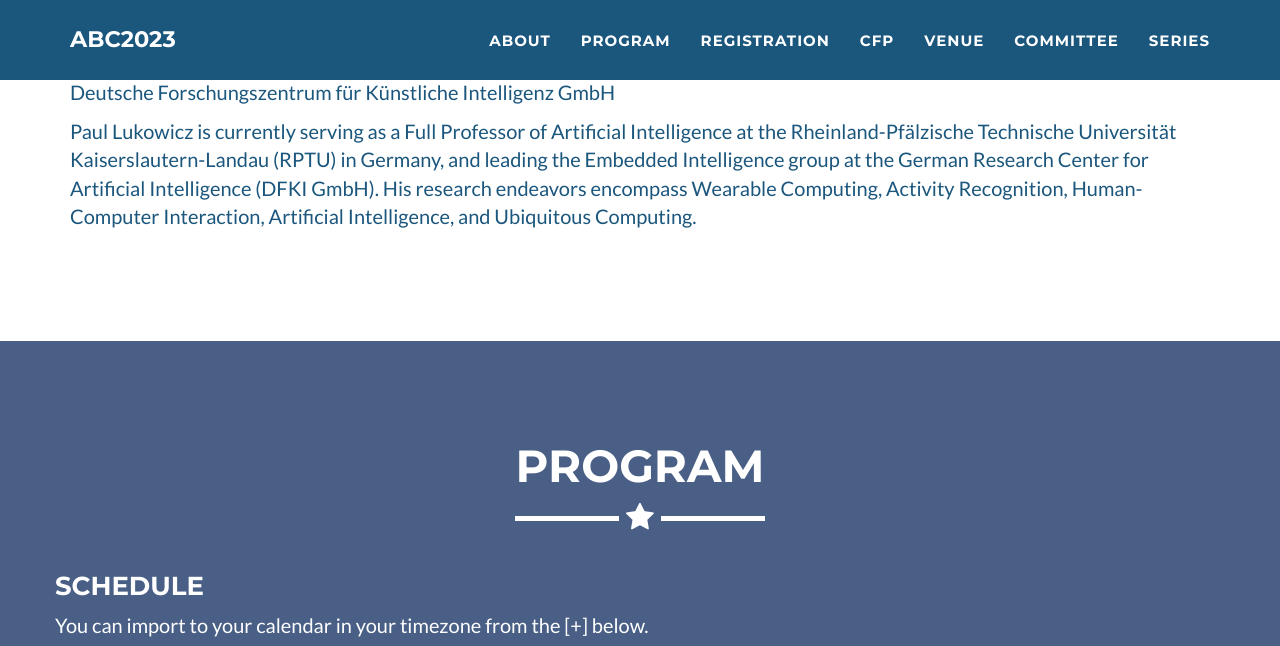
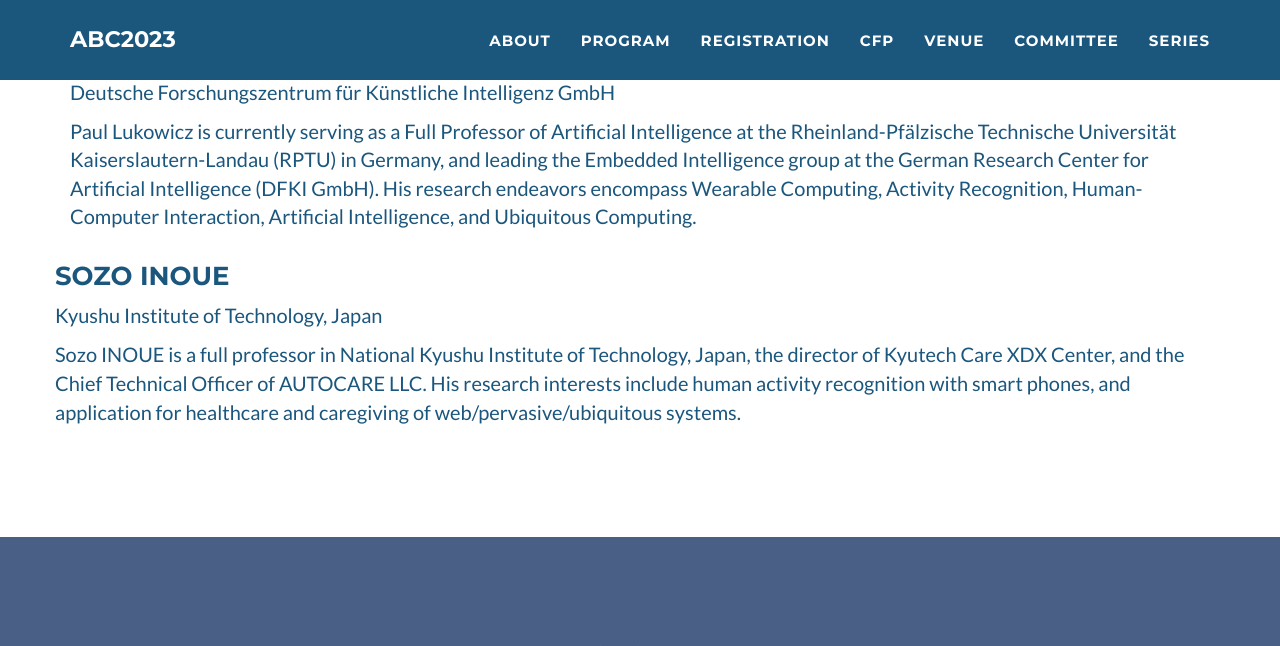
Before and after one commit to abc-research/abc-research.github.io, a Jekyll site: the page built from index.html, in a window 1280 px wide and 900 px high, scrolled down 2446 px, cut to the strip 0-646 px from the top of the window. Built offline with Jekyll 4.4.1, drawn with Linux system fonts in a browser that asks for light colours.

Commit message:
Update keynote.html

```diff
--- a/_includes/keynote.html
+++ b/_includes/keynote.html
@@ -23,5 +23,14 @@
                     <p>Deutsche Forschungszentrum für Künstliche Intelligenz GmbH</p>
                     <p>Paul Lukowicz is currently serving as a Full Professor of Artificial Intelligence at the Rheinland-Pfälzische Technische Universität Kaiserslautern-Landau (RPTU) in Germany, and leading the Embedded Intelligence group at the German Research Center for Artificial Intelligence (DFKI GmbH). His research endeavors encompass Wearable Computing, Activity Recognition, Human-Computer Interaction, Artificial Intelligence, and Ubiquitous Computing.</p>
             </div>
+            <hr/>
+            <div class="row">
+                <div class="col-lg-12">
+                    <!--img src="img/sozo.jpg" height=250/-->
+                    <h3>Sozo Inoue</h3>
+                    <p>Kyushu Institute of Technology, Japan</p>
+                    <p>Sozo INOUE is a full professor in National Kyushu Institute of Technology, Japan, the director of Kyutech Care XDX Center, and the Chief Technical Officer of AUTOCARE LLC. His research interests include human activity recognition with smart phones, and application for healthcare and caregiving of web/pervasive/ubiquitous systems.</p>
+                    </p>
+            </div>
         </div>
     </section>
```
